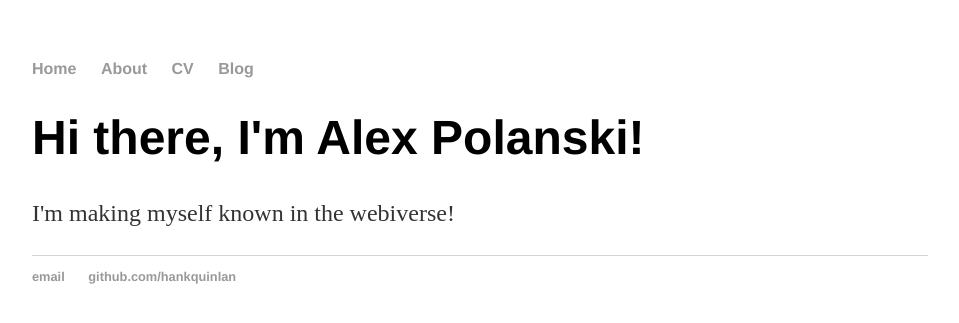
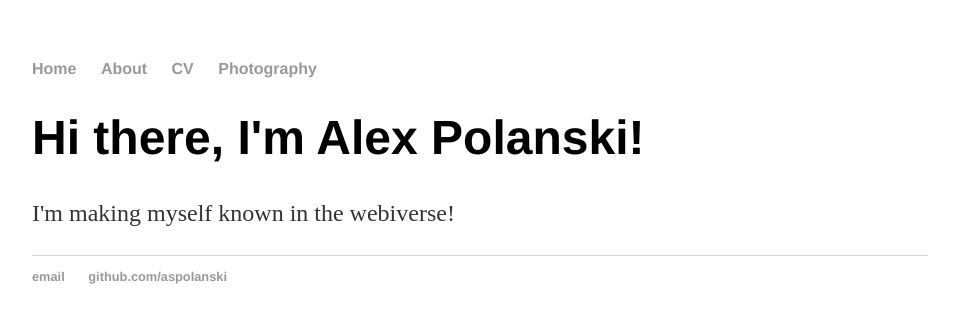
Before and after one commit to aspolanski/aspolanski.github.io, a Jekyll site: the page built from index.html, in a window 1280 px wide. Shown: the top 323 px of the page, without its empty margins (160-1119 px from the left). Built offline with Jekyll 4.4.1, drawn with Linux system fonts in a browser that asks for light colours.

Commit message:
Update default.html

```diff
--- a/_layouts/default.html
+++ b/_layouts/default.html
@@ -11,7 +11,7 @@
 	        		<li><a href="/">Home</a></li>
 		        	<li><a href="/about">About</a></li>
 	        		<li><a href="/cv">CV</a></li>
-	        		<li><a href="/blog">Blog</a></li>
+	        		<li><a href="/blog">Photography</a></li>
 	    		</ul>
 			</nav>
 			<div class="container">
@@ -22,7 +22,7 @@
 			<footer>
 	    		<ul>
 	        		<li><a href="mailto:hankquinlanhub@gmail.com">email</a></li>
-	        		<li><a href="https://github.com/hankquinlan">github.com/hankquinlan</a></li>
+	        		<li><a href="https://github.com/hankquinlan">github.com/aspolanski</a></li>
 				</ul>
 			</footer>
 		</body>
```
